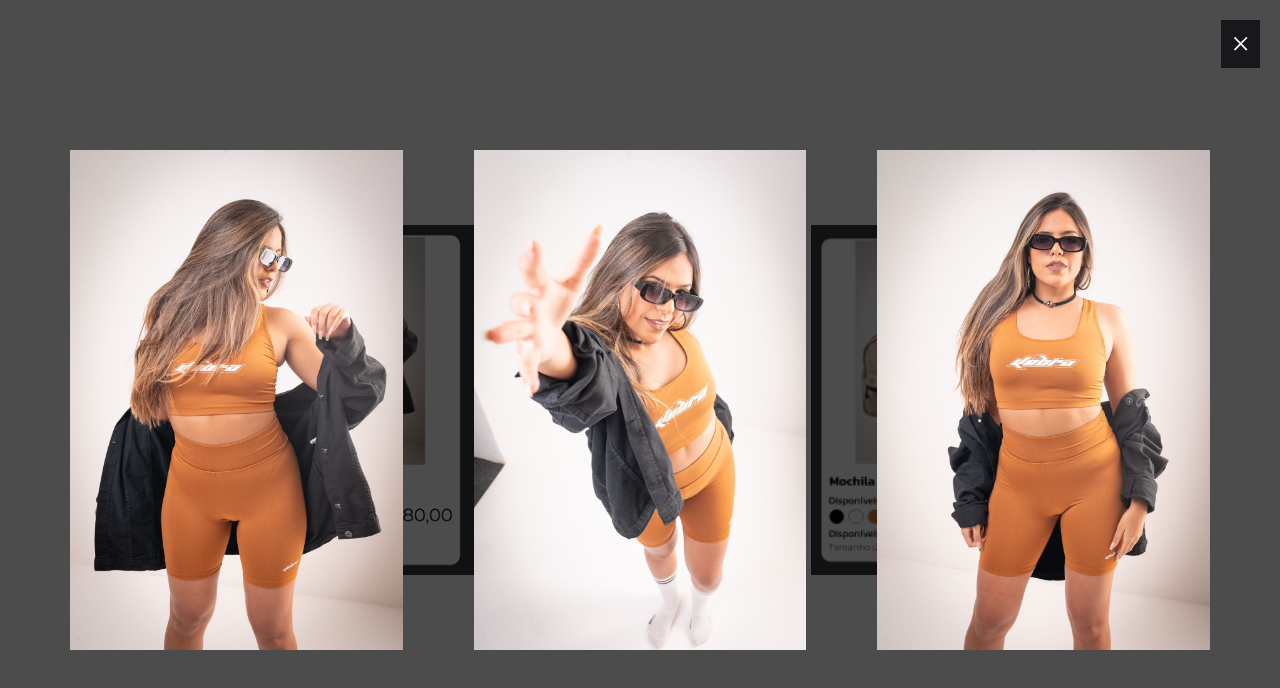
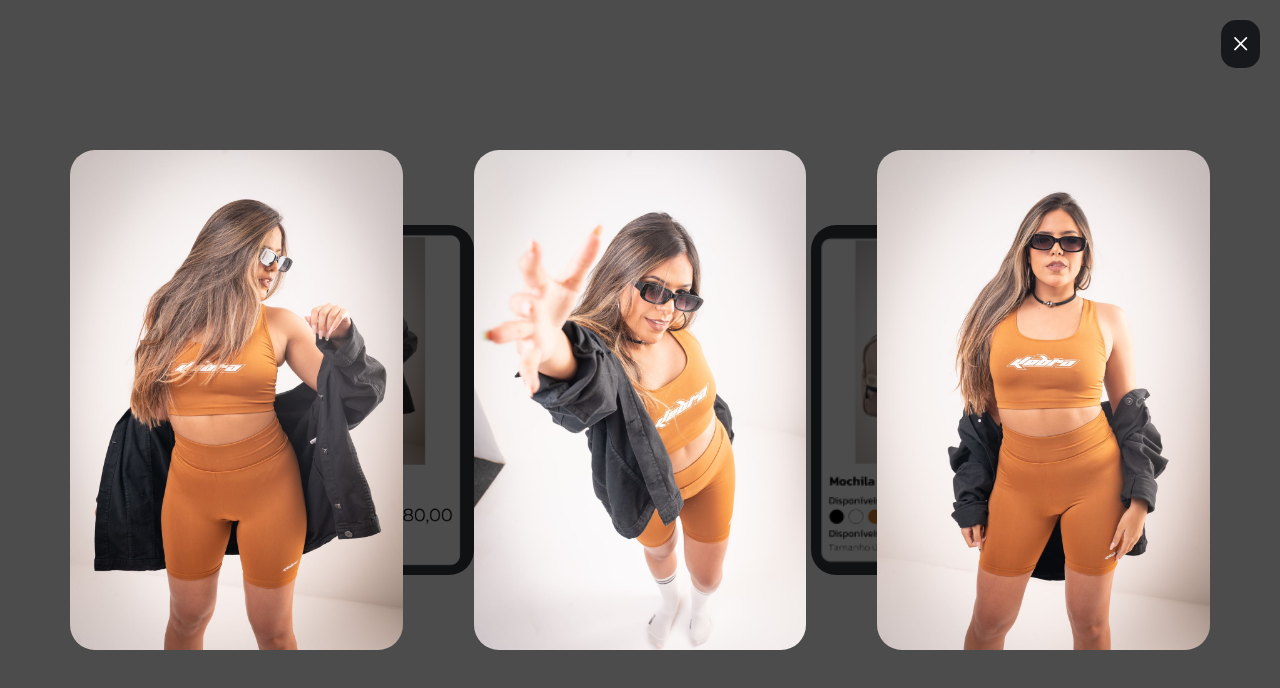
Before and after one commit to PedroAndradeOriginal/modelo-modal, a plain HTML site: page index.html in a window 1280 px wide. Both pictures are taken after a click on the element 351 px from the left and 400 px from the top of the page. Drawn offline with Linux system fonts and the light colour scheme.

Commit message:
Colocar umas bordinhas

```diff
--- a/style.css
+++ b/style.css
@@ -41,6 +41,7 @@ html {
     cursor: pointer;
     transform: scale(1.0);
     transition: all linear .4s;
+    border-radius: 25px;
 }
 
 .img-pequena:hover {
@@ -70,7 +71,8 @@ html {
 }
 
 .modal-img {
-    width: 26%
+    width: 26%;
+    border-radius: 25px;
 }
 
 .botao-fechar {
@@ -81,6 +83,7 @@ html {
     right: 20px;
     padding: 5px 10px;
     font-size: 25pt;
+    border-radius: 15px;
 }
 
 .botao-fechar:hover {
```
